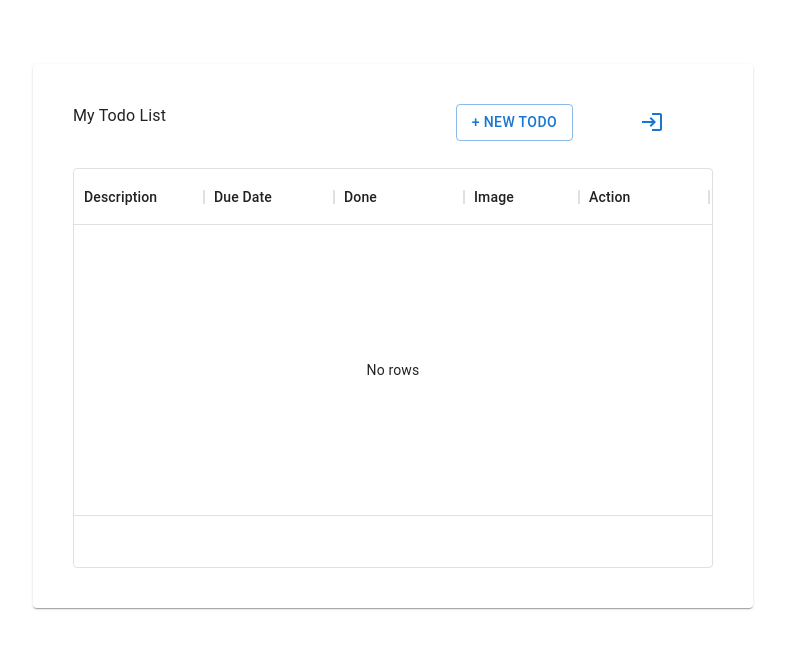
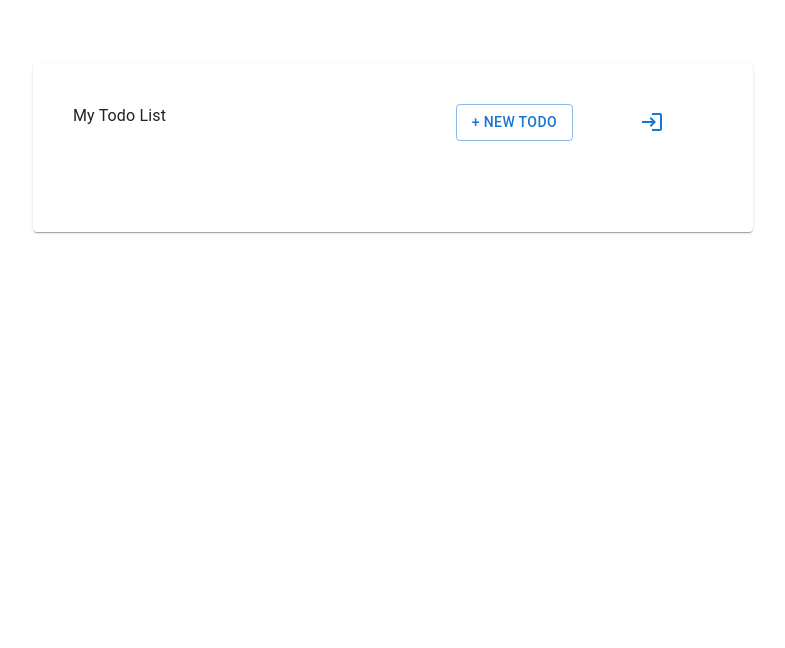
Before and after one commit to barokurniawan/my-todos, a React (Create React App) app: page / in a window 1280 px wide. Shown: the top 648 px of the page, without its empty margins (247-1032 px from the left). Built offline with nearby package versions, Linux system fonts and the light colour scheme.

Commit message:
change table to list

```diff
--- a/src/presentation/todo-list.tsx
+++ b/src/presentation/todo-list.tsx
@@ -1,10 +1,12 @@
 import React from "react";
-import { Box, Button, Card, Checkbox, Container, CssBaseline, Grid, ThemeProvider, Typography, createTheme } from "@mui/material";
+import { Box, Button, Card, Checkbox, Collapse, Container, CssBaseline, Grid, IconButton, ImageListItem, List, ListItem, ListItemIcon, ListItemText, ThemeProvider, Typography, createTheme } from "@mui/material";
 import { MyTodo, fetchTodos, removeTodo, updateTodo } from "../persisntace/todos";
 import { useNavigate } from "react-router-dom";
-import { DeleteForever, Edit, Login, Logout } from "@mui/icons-material";
+import { DeleteForever, Edit, EditAttributes, Login, Logout } from "@mui/icons-material";
 import { DataGrid, GridColDef } from '@mui/x-data-grid';
 import * as Session from "../persisntace/session";
+import { TransitionGroup } from 'react-transition-group';
+import dayjs from "dayjs";
 
 const theme = createTheme();
 const TodoList = () => {
@@ -46,7 +48,7 @@ const TodoList = () => {
             sortable: false,
             field: 'action', headerName: 'Action', width: 130,
             renderCell(value: any) {
-                if(!Session.isLogedIn()) {
+                if (!Session.isLogedIn()) {
                     return "";
                 }
 
@@ -136,16 +138,54 @@ const TodoList = () => {
                                 </Grid>
                             </Grid>
 
-                            <div style={{ height: 400, width: '100%' }}>
-                                <DataGrid
-                                    rows={listTodo}
-                                    columns={columns}
-                                    disableColumnMenu
-                                    disableColumnSelector
-                                    disableRowSelectionOnClick
-                                    hideFooterPagination={true}
-                                />
-                            </div>
+                            <Box sx={{ mt: 1 }}>
+                                <List>
+                                    <TransitionGroup>
+                                        {listTodo.map((item) => (
+                                            <Collapse key={item.id}>
+                                                <ListItem
+                                                    secondaryAction={Session.isLogedIn() && (
+                                                        <div>
+                                                            <IconButton
+                                                                style={{ marginRight: 10 }}
+                                                                edge="end"
+                                                                aria-label="edit"
+                                                                title="Edit"
+                                                                onClick={() => navigateApp("/form-todo?edit", { state: { data: item } })}
+                                                            >
+                                                                <Edit color="warning" />
+                                                            </IconButton>
+                                                            <IconButton
+                                                                edge="end"
+                                                                aria-label="delete"
+                                                                title="Delete"
+                                                                onClick={() => handleRemoveTodo(listTodo, item.description)}
+                                                            >
+                                                                <DeleteForever color="error" />
+                                                            </IconButton>
+                                                        </div>
+                                                    )}
+                                                >
+                                                    <ListItemIcon>
+                                                        <Checkbox checked={item.isDone} onChange={() => handleCheckTodo(item)} />
+                                                    </ListItemIcon>
+                                                    <ListItemText primary={item.description} secondary={`Due date: ${dayjs(item.dueDate).format("DD/MM/YYYY")}`} />
+                                                    <ListItem>
+                                                        <Box component={"img"} width={120}
+                                                            src={item.imageSnapshot}
+                                                            style={{
+                                                                border: "1x solid #eaeaea",
+                                                                borderRadius: "10px",
+                                                                backgroundColor: "grey"
+                                                            }}
+                                                        />
+                                                    </ListItem>
+                                                </ListItem>
+                                            </Collapse>
+                                        ))}
+                                    </TransitionGroup>
+                                </List>
+                            </Box>
                         </Box>
                     </Card>
                 </Box>
```
